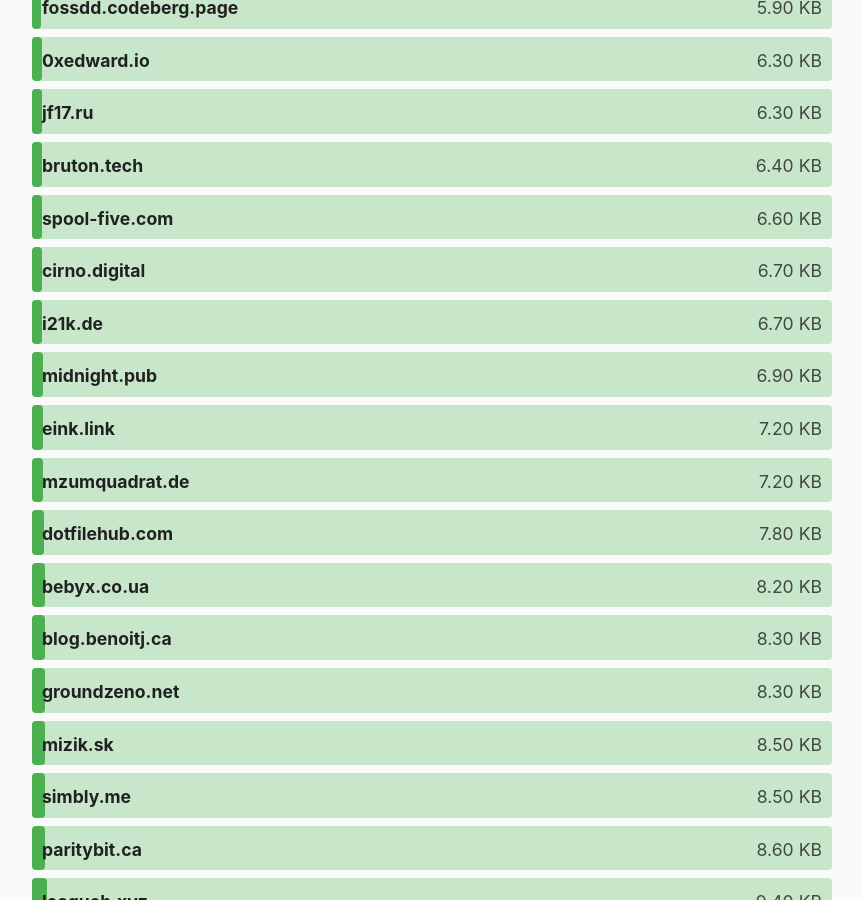
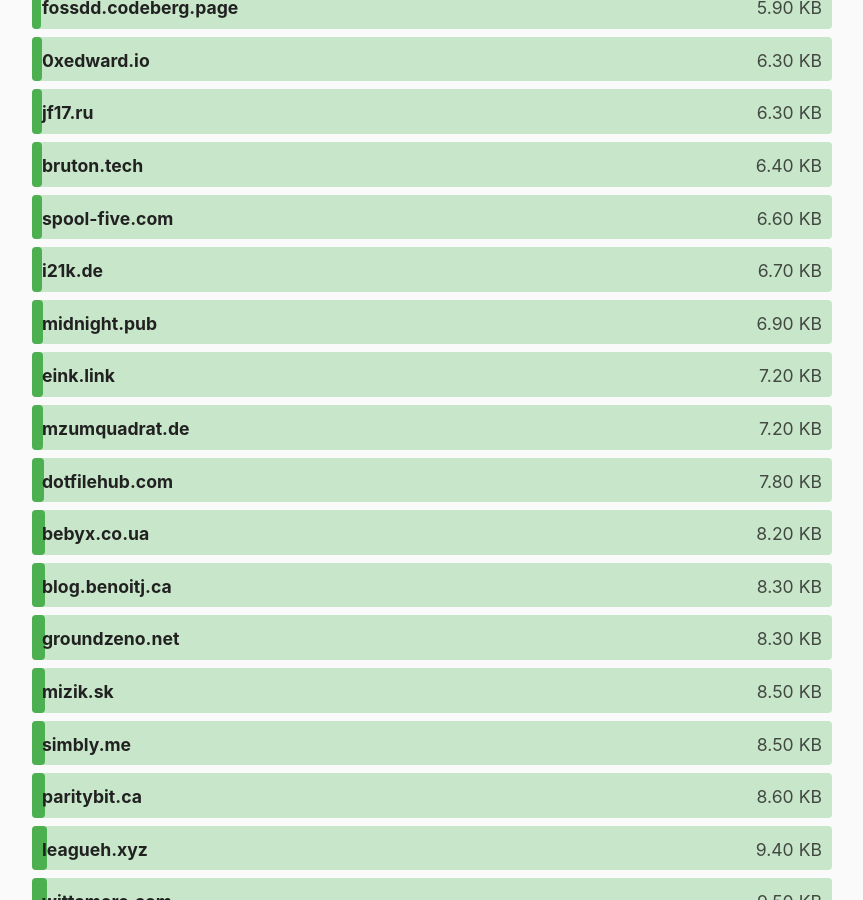
Before and after one commit to kevquirk/512kb.club, a Jekyll site: the page built from index.md, in a window 1280 px wide and 900 px high, scrolled down 2480 px. Shown: the whole window, without its empty margins (208-1071 px from the left). Built offline with Jekyll 4.4.1, drawn with Linux system fonts in a browser that asks for light colours.

Commit message:
remove cirno.digital been offline over 20 days #417

```diff
--- a/_data/sites.yml
+++ b/_data/sites.yml
@@ -247,11 +247,6 @@
   url: https://ciboulette.net/
   size: 247.7
   last_checked: N/A
-
-- domain: cirno.digital
-  url: https://cirno.digital/
-  size: 6.7
-  last_checked: 2021-05-23
 
 - domain: citizen428.net
   url: https://citizen428.net/
```
